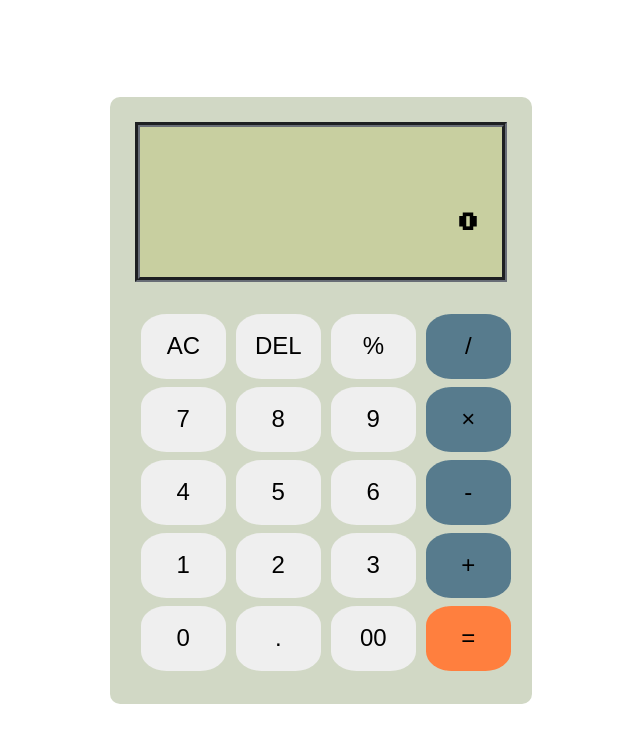
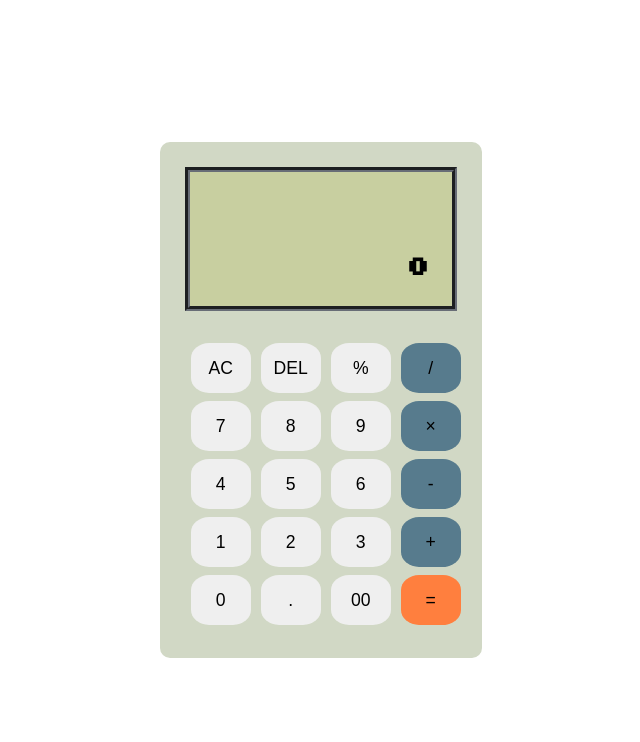
Before and after one commit to barbie-ema1/Calculator, a plain HTML site: page index.html in a window 768 px wide. Shown: the whole page, without its empty margins (63-703 px from the left). Drawn offline with Linux system fonts and the light colour scheme; a web font is replaced by a local one.

Commit message:
modified:   style.css

```diff
--- a/style.css
+++ b/style.css
@@ -102,40 +102,69 @@
     background-color: #FFBF78;
 }
 
-@media (max-width:1024px) and (min-width:738px){
 
+
+@media (max-width:1440px){
   #calc{
-    width: 42vw;
-  }
-  #input_box{
-    margin-top: 2pc;
-    width: 38vw;
+   width: 25vw;
   }
 
+  #input_box{
+   width: 22vw;
+  }
 
-}
+   #input_box button{
+   height: 53px;
+   width: 67px;
+  }
+
+ }
+
+
+
+
 
 @media (max-width:1108px) and (min-width:768px){
 
 #calc{
-  width: 55vw;
+  width: 42vw;
+}
+
+.resultbox{
+  height: 18vh;
 }
 
 #input_box{
   margin-top: 2pc;
-  width: 50vw;
+  width: 40vw;
+}
+
+#input_box button{
+  font-size: 1.1rem;
+  border: none;
+  border-radius: 30%;
+  cursor: pointer;
+  height: 50px;
+  width: 60px;
+  margin-bottom: 8px;
+  margin-left: 6px;
 }
 
 }
 
 
+
+
 @media(max-width:768px) and (min-width:554px){
 
   .resultbox{
-    height: 20vh;
+    height: 18vh;
   }
 
 }
+
+
+
 
 
 @media (min-width:375px) and (max-width:554px){
```
